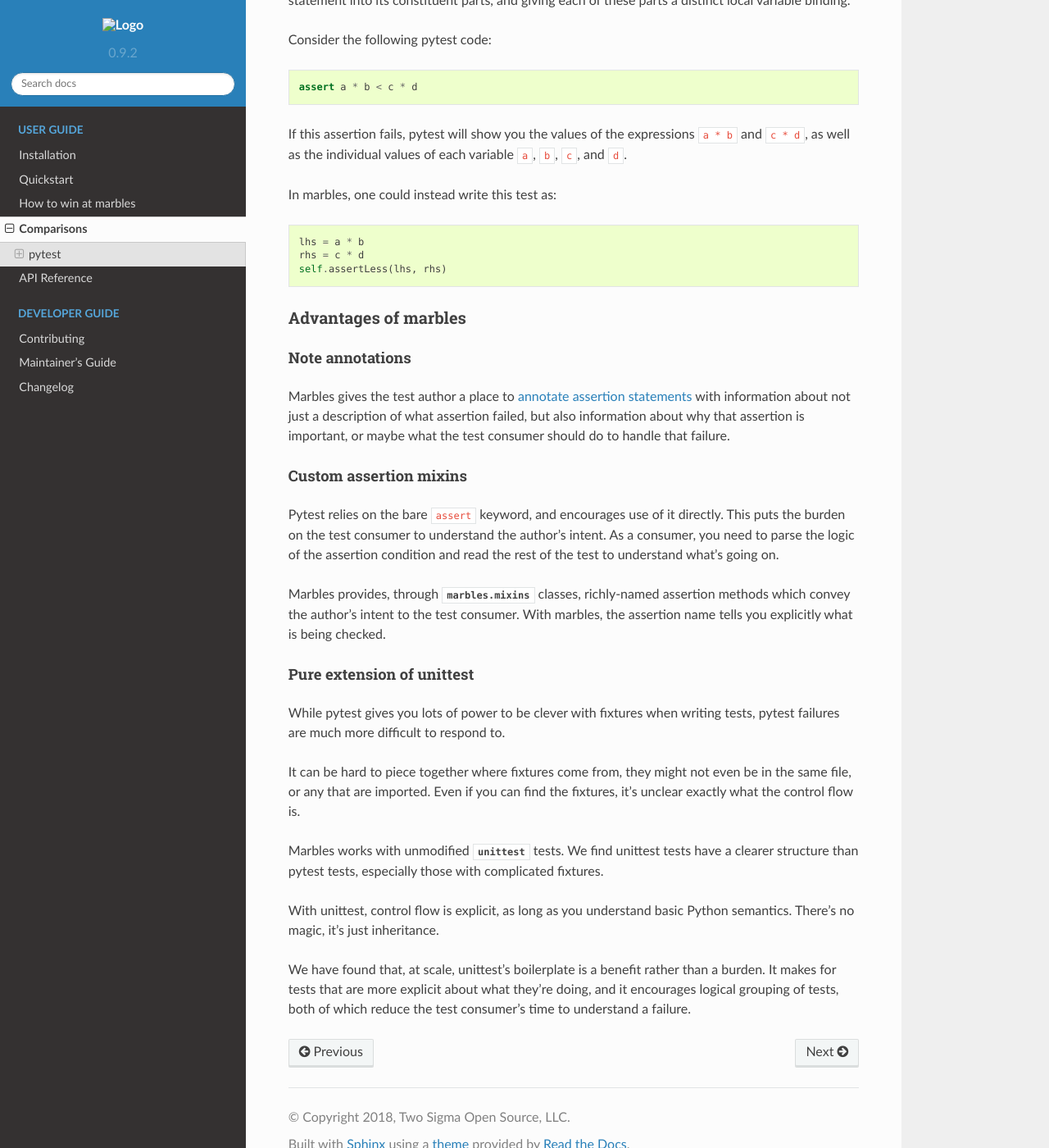
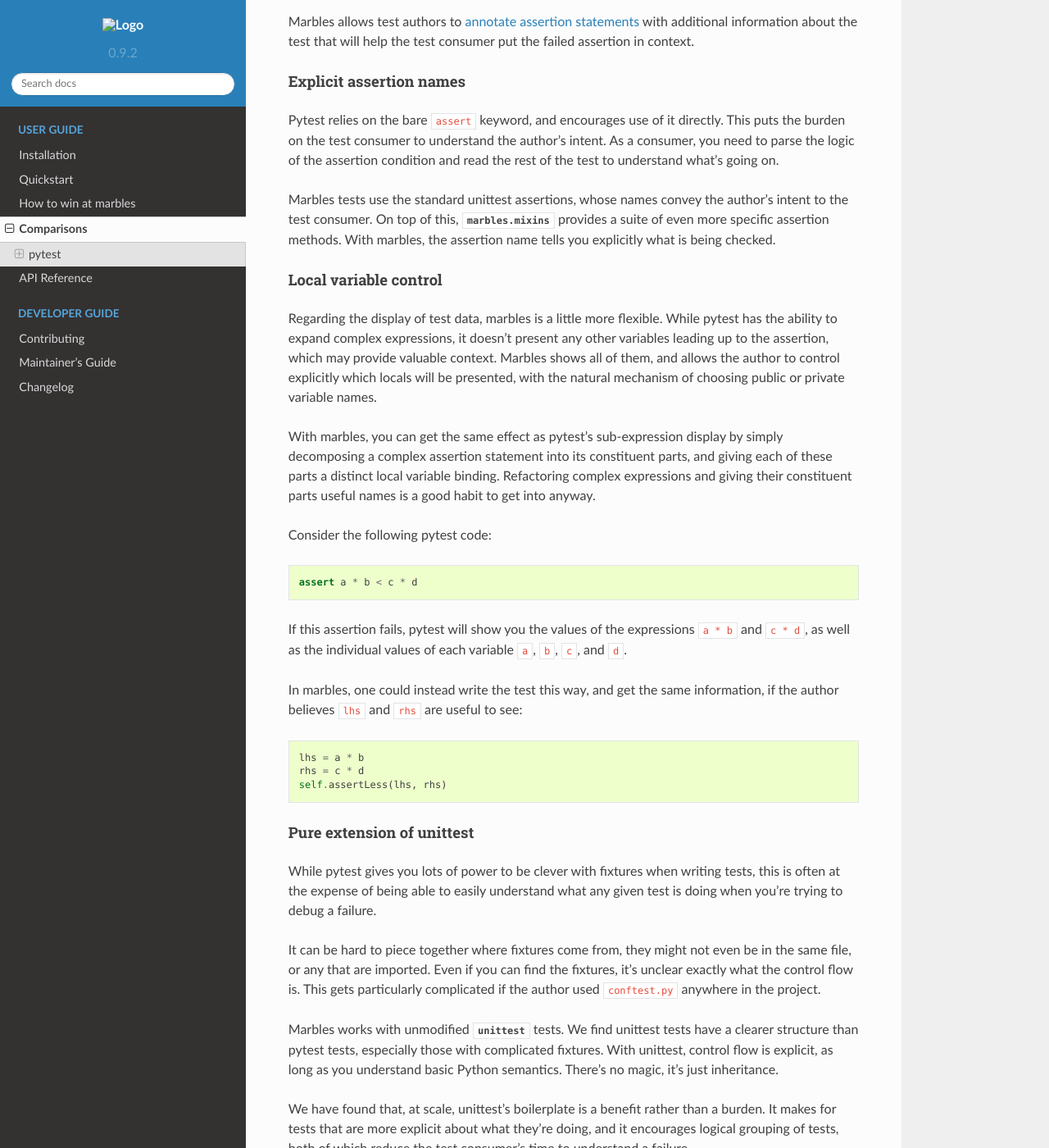
Before and after one commit to twosigma/marbles, a Sphinx documentation site: the page built from docs/comparisons.rst, in a window 1280 px wide and 1400 px high, scrolled down 1285 px. Shown: the whole window at 82% size. Built offline with Sphinx 7.4.7 and the Read the Docs theme 2.0.0, drawn with Linux system fonts in a browser that asks for light colours; the version number is read from the project's files by our own code; some of the changed text lies outside the part shown.

Commit message:
CR comments

```diff
--- a/docs/comparisons.rst
+++ b/docs/comparisons.rst
@@ -23,7 +23,9 @@
 Marbles goes beyond pytest with:
 
 * Note annotations
-* Custom assertion mixins
+* Explicit assertion names
+* Finer grained local variable control
+* Assertion logging
 
 Finally, marbles tests have the same structure as unittest tests,
 which are more explicit than pytest tests, and therefore are easier to
@@ -57,14 +59,47 @@
 (and shows each sub-expression involved in the assertion), marbles
 presents all public local variables in scope in the test method.
 
-Marbles is a little more flexible here. While pytest has the ability
-to expand complex expressions and present all of their constituent
-names in the failure message, it doesn't present any other variables
-leading up to the assertion, which may provide valuable context.
+Advantages of marbles
+~~~~~~~~~~~~~~~~~~~~~
 
-With marbles, you can get the same effect as pytest by simply
-decomposing a complex assertion statement into its constituent parts,
-and giving each of these parts a distinct local variable binding.
+Note annotations
+""""""""""""""""
+
+Marbles allows test authors to :ref:`annotate assertion statements
+<notes>` with additional information about the test that will help the
+test consumer put the failed assertion in context.
+
+Explicit assertion names
+""""""""""""""""""""""""
+
+Pytest relies on the bare ``assert`` keyword, and encourages use of it
+directly. This puts the burden on the test consumer to understand the
+author's intent. As a consumer, you need to parse the logic of the
+assertion condition and read the rest of the test to understand what's
+going on.
+
+Marbles tests use the standard unittest assertions, whose names convey
+the author's intent to the test consumer. On top of this,
+:mod:`marbles.mixins` provides a suite of even more specific assertion
+methods. With marbles, the assertion name tells you explicitly what is
+being checked.
+
+Local variable control
+""""""""""""""""""""""
+
+Regarding the display of test data, marbles is a little more
+flexible. While pytest has the ability to expand complex expressions,
+it doesn't present any other variables leading up to the assertion,
+which may provide valuable context. Marbles shows all of them, and
+allows the author to control explicitly which locals will be
+presented, with the natural mechanism of choosing public or private
+variable names.
+
+With marbles, you can get the same effect as pytest's sub-expression
+display by simply decomposing a complex assertion statement into its
+constituent parts, and giving each of these parts a distinct local
+variable binding. Refactoring complex expressions and giving their
+constituent parts useful names is a good habit to get into anyway.
 
 Consider the following pytest code::
 
@@ -74,54 +109,33 @@
 expressions ``a * b`` and ``c * d``, as well as the individual values
 of each variable ``a``, ``b``, ``c``, and ``d``.
 
-In marbles, one could instead write this test as::
+In marbles, one could instead write the test this way, and get the
+same information, if the author believes ``lhs`` and ``rhs`` are
+useful to see::
 
     lhs = a * b
     rhs = c * d
     self.assertLess(lhs, rhs)
 
-Advantages of marbles
-~~~~~~~~~~~~~~~~~~~~~
-
-Note annotations
-""""""""""""""""
-
-Marbles gives the test author a place to :ref:`annotate assertion
-statements <notes>` with information about not just a description of
-what assertion failed, but also information about why that assertion
-is important, or maybe what the test consumer should do to handle that
-failure.
-
-Custom assertion mixins
-"""""""""""""""""""""""
-
-Pytest relies on the bare ``assert`` keyword, and encourages use of it
-directly. This puts the burden on the test consumer to understand the
-author's intent. As a consumer, you need to parse the logic of the
-assertion condition and read the rest of the test to understand what's
-going on.
-
-Marbles provides, through :mod:`marbles.mixins` classes, richly-named
-assertion methods which convey the author's intent to the test
-consumer. With marbles, the assertion name tells you explicitly what
-is being checked.
-
 Pure extension of unittest
 """"""""""""""""""""""""""
 
 While pytest gives you lots of power to be clever with fixtures when
-writing tests, pytest failures are much more difficult to respond to.
+writing tests, this is often at the expense of being able to easily
+understand what any given test is doing when you're trying to debug a
+failure.
 
 It can be hard to piece together where fixtures come from, they might
 not even be in the same file, or any that are imported. Even if you
-can find the fixtures, it's unclear exactly what the control flow is.
+can find the fixtures, it's unclear exactly what the control flow
+is. This gets particularly complicated if the author used
+:file:`conftest.py` anywhere in the project.
 
 Marbles works with unmodified :mod:`unittest` tests. We find unittest
 tests have a clearer structure than pytest tests, especially those
-with complicated fixtures.
-
-With unittest, control flow is explicit, as long as you understand
-basic Python semantics. There's no magic, it's just inheritance.
+with complicated fixtures. With unittest, control flow is explicit, as
+long as you understand basic Python semantics. There's no magic, it's
+just inheritance.
 
 We have found that, at scale, unittest's boilerplate is a benefit
 rather than a burden. It makes for tests that are more explicit about
```
